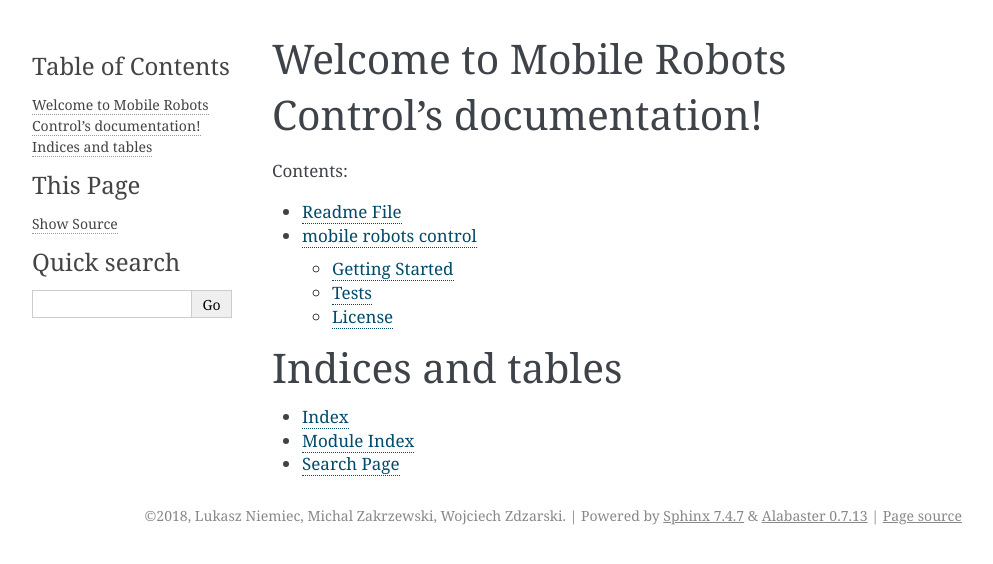
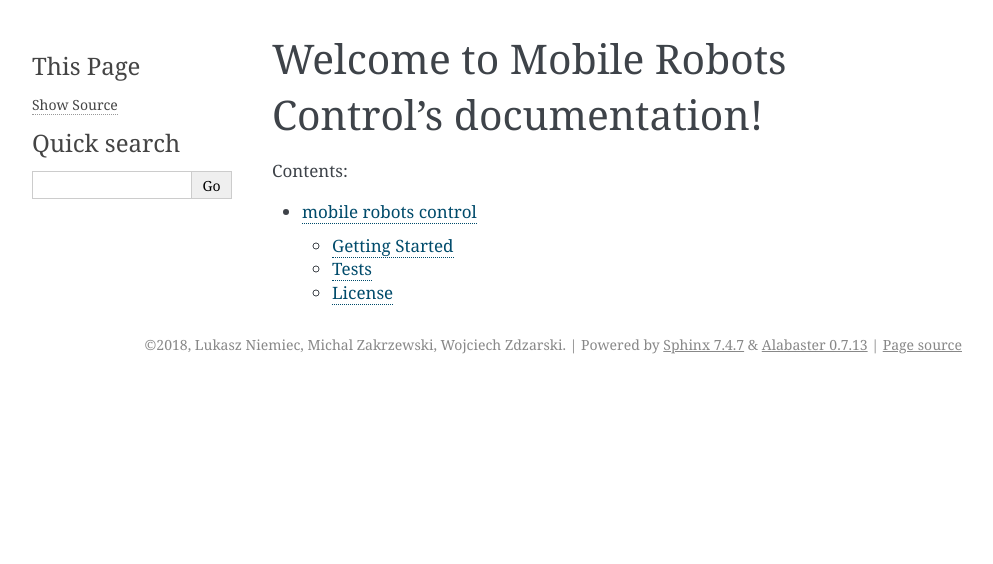
Before and after one commit to Lukasz1928/mobile-robots-control, a Sphinx documentation site: the page built from docs/source/index.rst, in a window 1280 px wide. Shown: the top 564 px of the page, without its empty margins (148-1141 px from the left). Built offline with Sphinx 7.4.7, drawn with Linux system fonts in a browser that asks for light colours; pages that are not in the unit, such as notebooks, are missing from menus.

Commit message:
"It just works" ~Todd Howard

```diff
--- a/docs/source/index.rst
+++ b/docs/source/index.rst
@@ -12,12 +12,3 @@ Welcome to Mobile Robots Control's documentation!
 
    readme_link
    mrc
-
-
-
-Indices and tables
-==================
-
-* :ref:`genindex`
-* :ref:`modindex`
-* :ref:`search`
--- a/docs/source/readme_link.rst
+++ b/docs/source/readme_link.rst
@@ -1,4 +1 @@
-Readme File
-===========
-
 .. mdinclude:: ../../README.md
```
